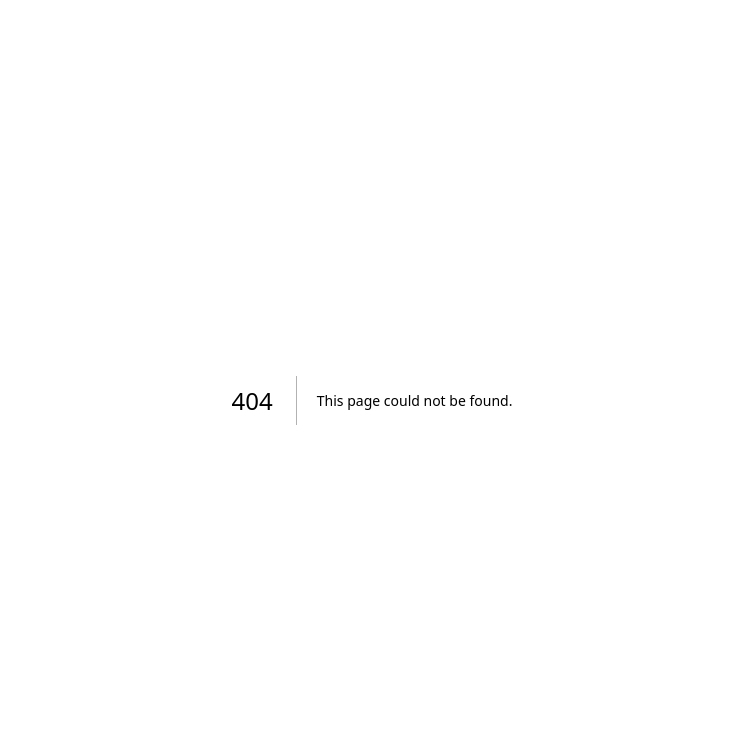
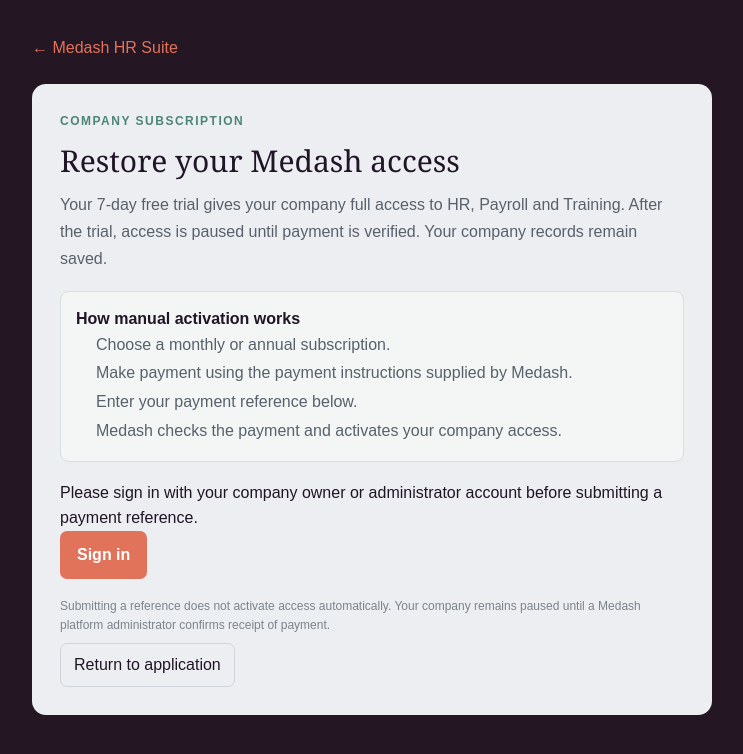
Before and after one commit to theoeugene131-tech/medash-hr-suite, a Next.js app: page /subscription in a window 1280 px wide. Before the commit this address had no page. Shown: the top 754 px of the page, without its empty margins (268-1011 px from the left). Built offline with nearby package versions, Linux system fonts and the light colour scheme.

Commit message:
Add company payment reference submission page

```diff
--- /dev/null
+++ b/app/subscription/page.js
@@ -0,0 +1,86 @@
+"use client";
+
+import { useEffect, useState } from "react";
+import { useRouter } from "next/navigation";
+import { api, getSessionUser, getToken, clearSession } from "@/lib/api";
+
+const inputStyle = { width: "100%", boxSizing: "border-box", padding: 12, border: "1px solid #d8dce3", borderRadius: 8, background: "#fff", color: "#201526", marginTop: 6 };
+
+export default function SubscriptionPage() {
+  const router = useRouter();
+  const [user, setUser] = useState(null);
+  const [plan, setPlan] = useState("monthly");
+  const [reference, setReference] = useState("");
+  const [payerName, setPayerName] = useState("");
+  const [note, setNote] = useState("");
+  const [busy, setBusy] = useState(false);
+  const [message, setMessage] = useState("");
+  const [error, setError] = useState("");
+
+  useEffect(() => {
+    setUser(getSessionUser());
+  }, []);
+
+  async function submit(event) {
+    event.preventDefault();
+    setBusy(true); setError(""); setMessage("");
+    try {
+      await api("/api/auth/payment-request", {
+        method: "POST",
+        body: { plan, paymentReference: reference.trim(), payerName: payerName.trim(), note: note.trim() },
+      });
+      setMessage("Your payment reference has been submitted. Medash will verify it manually and activate your company subscription after confirmation.");
+      setReference(""); setNote("");
+    } catch (err) {
+      setError(err.message || "Could not submit your payment reference.");
+    } finally {
+      setBusy(false);
+    }
+  }
+
+  const signedIn = !!(user && getToken());
+  return <main style={{ minHeight: "100vh", background: "#241623", color: "#EDEEF2", padding: "36px 18px", fontFamily: "Arial, sans-serif" }}>
+    <div style={{ maxWidth: 680, margin: "0 auto" }}>
+      <a href="/" style={{ color: "#E2735B", textDecoration: "none" }}>← Medash HR Suite</a>
+      <section style={{ marginTop: 24, background: "#EDEEF2", color: "#201526", borderRadius: 14, padding: 28 }}>
+        <p style={{ color: "#4C8577", fontSize: 12, fontWeight: 700, letterSpacing: 1.5, textTransform: "uppercase" }}>Company subscription</p>
+        <h1 style={{ fontFamily: "Georgia, serif", fontSize: 30, margin: "8px 0" }}>Restore your Medash access</h1>
+        <p style={{ color: "#58616b", lineHeight: 1.7 }}>Your 7-day free trial gives your company full access to HR, Payroll and Training. After the trial, access is paused until payment is verified. Your company records remain saved.</p>
+        <div style={{ background: "#f3f6f5", border: "1px solid #d4e0dc", padding: 15, borderRadius: 9, margin: "18px 0" }}>
+          <strong>How manual activation works</strong>
+          <ol style={{ color: "#58616b", lineHeight: 1.8, paddingLeft: 20, marginBottom: 0 }}>
+            <li>Choose a monthly or annual subscription.</li>
+            <li>Make payment using the payment instructions supplied by Medash.</li>
+            <li>Enter your payment reference below.</li>
+            <li>Medash checks the payment and activates your company access.</li>
+          </ol>
+        </div>
+        {!signedIn ? <div>
+          <p style={{ lineHeight: 1.6 }}>Please sign in with your company owner or administrator account before submitting a payment reference.</p>
+          <a href="/login" style={{ display: "inline-block", background: "#E2735B", color: "#fff", padding: "12px 17px", borderRadius: 7, textDecoration: "none", fontWeight: 700 }}>Sign in</a>
+        </div> : <form onSubmit={submit} style={{ display: "grid", gap: 13 }}>
+          <label style={{ fontWeight: 700, fontSize: 13 }}>Subscription term
+            <select value={plan} onChange={e => setPlan(e.target.value)} style={inputStyle}>
+              <option value="monthly">Monthly · 30 days</option>
+              <option value="annual">Annual · 365 days</option>
+            </select>
+          </label>
+          <label style={{ fontWeight: 700, fontSize: 13 }}>Payment reference / transaction ID
+            <input required minLength={3} maxLength={120} value={reference} onChange={e => setReference(e.target.value)} placeholder="Enter the reference shown by your bank or payment provider" style={inputStyle} />
+          </label>
+          <label style={{ fontWeight: 700, fontSize: 13 }}>Name on payment (optional)
+            <input value={payerName} onChange={e => setPayerName(e.target.value)} maxLength={120} style={inputStyle} />
+          </label>
+          <label style={{ fontWeight: 700, fontSize: 13 }}>Additional information (optional)
+            <textarea value={note} onChange={e => setNote(e.target.value)} maxLength={500} rows={3} placeholder="Any details that will help us identify your payment" style={{ ...inputStyle, resize: "vertical" }} />
+          </label>
+          <button disabled={busy} style={{ border: 0, borderRadius: 8, background: "#286c62", color: "#fff", padding: 13, fontWeight: 700, cursor: busy ? "wait" : "pointer" }}>{busy ? "Submitting…" : "Submit payment for verification"}</button>
+        </form>}
+        {error && <p role="alert" style={{ background: "#fff0ef", color: "#a12d27", padding: 12, borderRadius: 7, lineHeight: 1.5 }}>{error}</p>}
+        {message && <p role="status" style={{ background: "#eaf4ef", color: "#245c48", padding: 12, borderRadius: 7, lineHeight: 1.5 }}>{message}</p>}
+        <p style={{ color: "#7b838c", fontSize: 12, lineHeight: 1.6, marginTop: 18 }}>Submitting a reference does not activate access automatically. Your company remains paused until a Medash platform administrator confirms receipt of payment.</p>
+        <button type="button" onClick={() => router.push("/login")} style={{ marginTop: 8, border: "1px solid #cfd4da", background: "transparent", color: "#201526", padding: "9px 13px", borderRadius: 7, cursor: "pointer" }}>Return to application</button>
+      </section>
+    </div>
+  </main>;
+}
```
